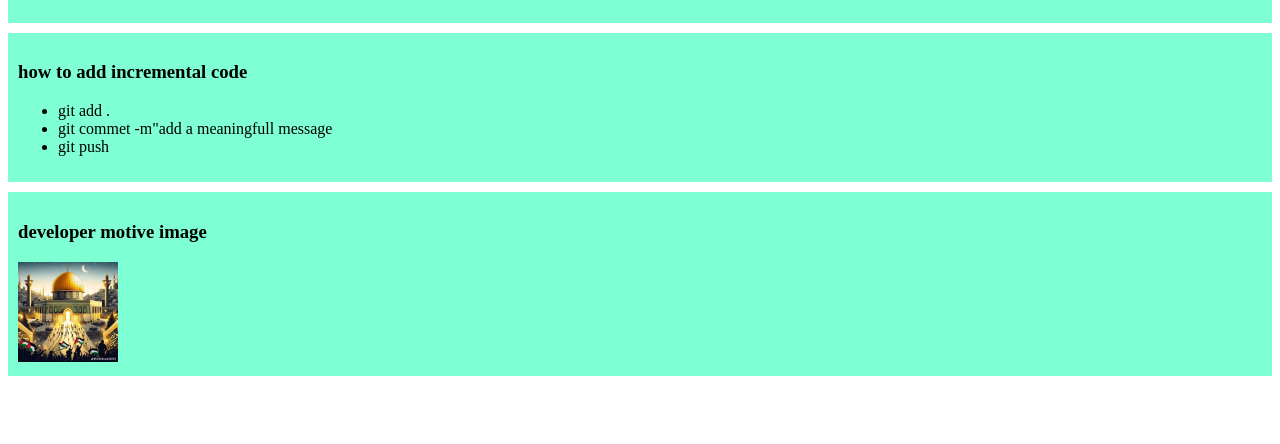
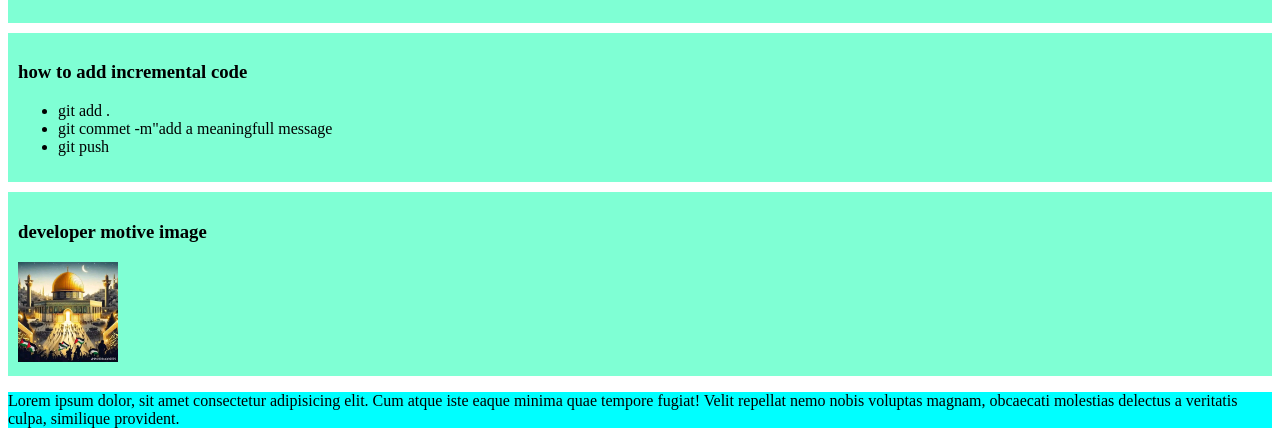
Before and after one commit to mozzammelrobi/problem-issue, a plain HTML site: page index.html in a window 1280 px wide. Shown: the part 461-905 px from the top of the page. Before the commit the page ends 847 px from the top, so only its background shows below. Drawn offline with Linux system fonts and the light colour scheme.

Commit message:
lorem here

```diff
--- a/problem.html
+++ b/index.html
@@ -31,5 +31,6 @@
         <h3>developer motive image</h3>
         <img src="robi.jpg" alt="">
     </div>
+    <p id="lorem">Lorem ipsum dolor, sit amet consectetur adipisicing elit. Cum atque iste eaque minima quae tempore fugiat! Velit repellat nemo nobis voluptas magnam, obcaecati molestias delectus a veritatis culpa, similique provident.</p>
 </body>
 </html>
--- a/styles/blog.css
+++ b/styles/blog.css
@@ -6,3 +6,6 @@ div{
 img{
     width: 100px;
 }
+#lorem {
+    background-color: aqua;
+}
```
